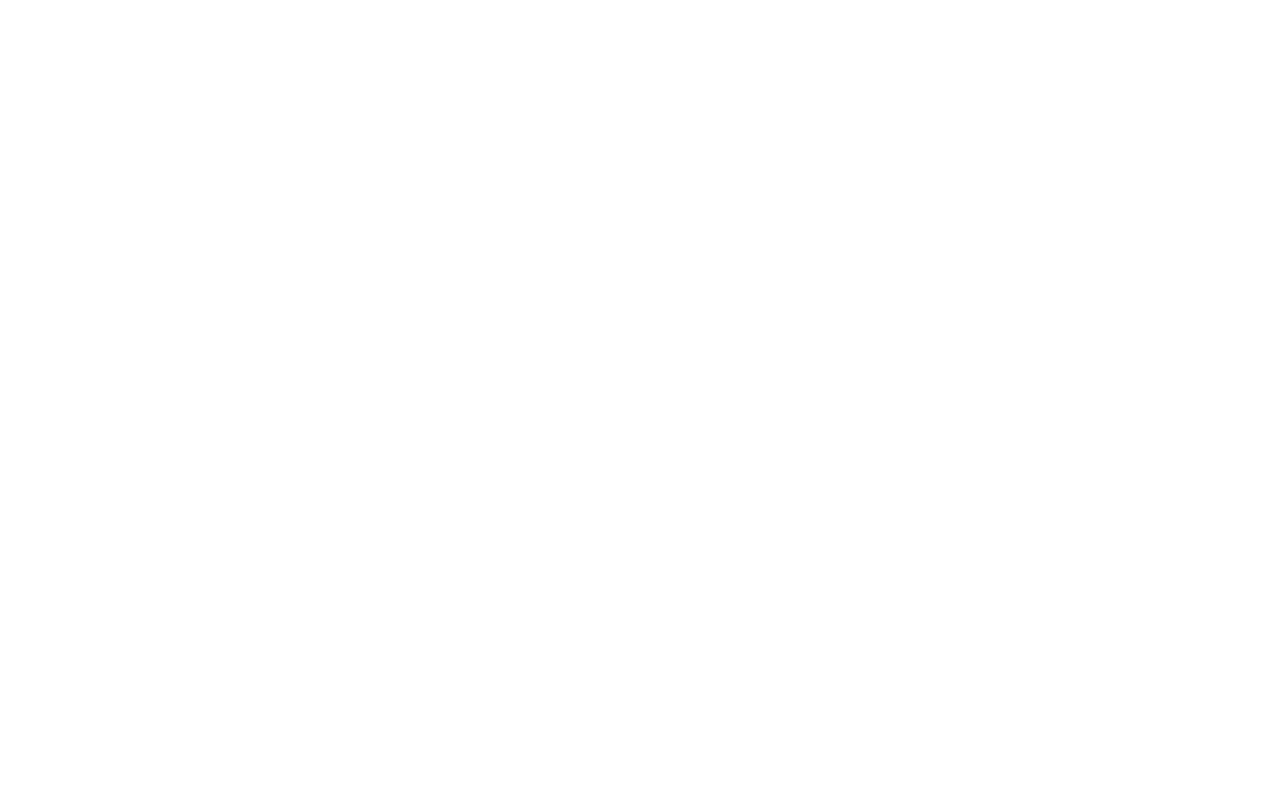
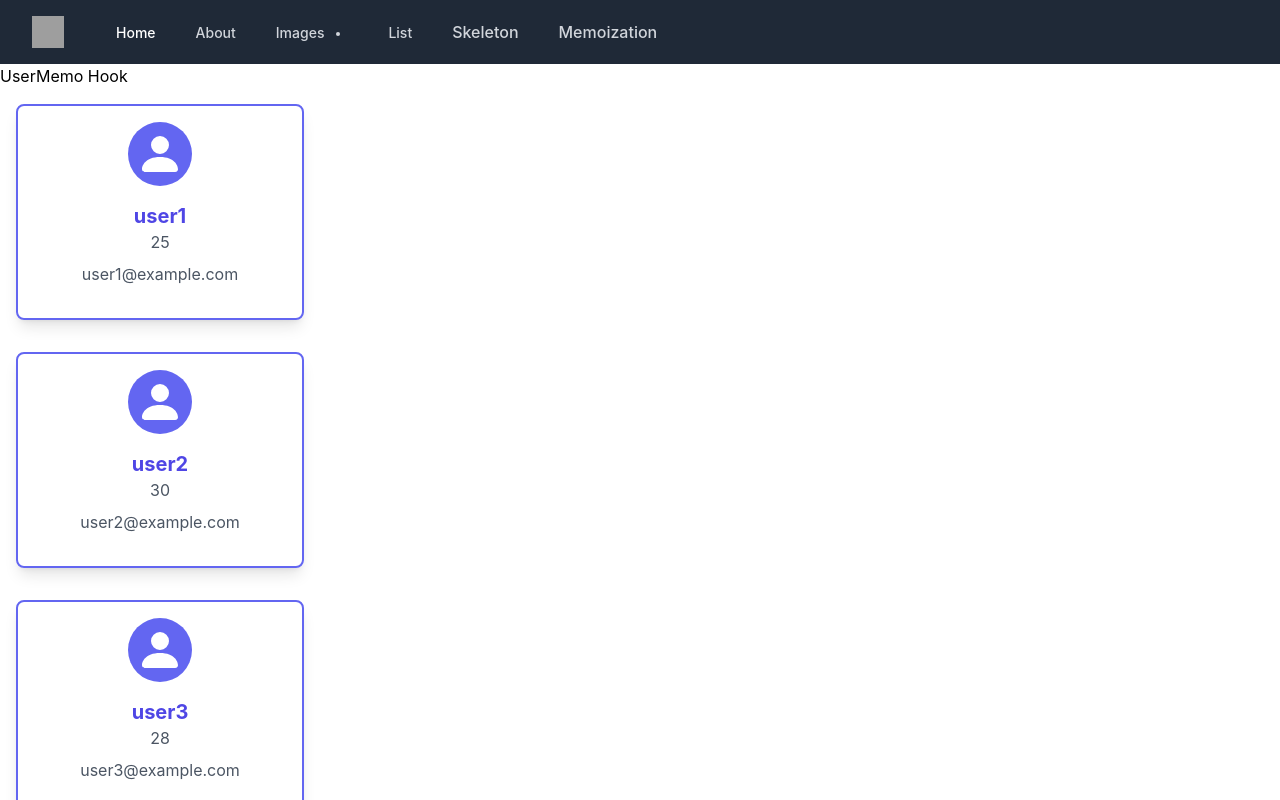
Before and after one commit to Chohankoti/Optimize, a React (Create React App) app: page /memo in a window 1280 px wide. Before the commit this address had no page. Shown: the top 800 px of the page. Built offline with nearby package versions, Linux system fonts and the light colour scheme; grey boxes are pictures that could not be loaded.

Commit message:
working on memoization

```diff
--- a/src/App.js
+++ b/src/App.js
@@ -7,6 +7,7 @@
 import UnOptimizedImage from './Components/Pages/UnOptimizedImage';
 import ListItems from './Components/Pages/ListItems';
 import SkeletonHome from './Components/Skeleton/SkeletonHome';
+import User from './Components/Memoization/User';
 
 // const Home = lazy(() => wait(1000).then(()=> import('./Components/Pages/Home')) )
 // const About = lazy(() => wait(1000).then(()=> import('./Components/Pages/About')))
@@ -15,6 +16,7 @@
 // const Images = lazy(() => wait(1000).then(()=>  import('./Components/Pages/Images')))
 // const ListItems = lazy(() => wait(1000).then(()=>  import('./Components/Pages/ListItems')))
 // const SkeletonHome = lazy(() => wait(1000).then(()=>  import('./Components/Skeleton/SkeletonHome')))
+// const User = lazy(() => wait(1000).then(()=>  import('./Components/Memoization/User')))
 
 export default function App() {
   return (
@@ -27,6 +29,7 @@
             <Route path="/unoptimizedimages" element={<UnOptimizedImage/>} />
             <Route path="/list" element={<ListItems/>} />
             <Route path="/skeleton" element={<SkeletonHome/>} />
+            <Route path="/memo" element={<User/>} />
           </Route>
         </Routes>
     </BrowserRouter>
--- /dev/null
+++ b/src/Components/Memoization/Details.jsx
@@ -0,0 +1,23 @@
+import React from 'react';
+
+const Details = ({ user }) => {
+    return (
+        <div className="flex">
+            <div className="w-full md:w-1/2 lg:w-1/3 xl:w-1/4 p-4">
+                <div className="rounded-lg border-2 border-indigo-500 bg-transparent p-4 text-center shadow-lg dark:bg-gray-800">
+                    <figure className="mx-auto mb-4 flex h-16 w-16 items-center justify-center rounded-full bg-indigo-500 dark:bg-indigo-600">
+                        <svg xmlns="http://www.w3.org/2000/svg" width="48" height="48" fill="currentColor" className="bi bi-person-fill text-white dark:text-indigo-300" viewBox="0 0 16 16">
+                            <path d="M3 14s-1 0-1-1 1-4 6-4 6 3 6 4-1 1-1 1H3zm5-6a3 3 0 1 0 0-6 3 3 0 0 0 0 6z"></path>
+                        </svg>
+                        <figcaption className="sr-only">John Doe, Web Developer</figcaption>
+                    </figure>
+                    <h2 className="mt-4 text-xl font-bold text-indigo-600 dark:text-indigo-400">{user.name}</h2>
+                    <p className="mb-2 text-gray-600 dark:text-gray-300">{user.age}</p>
+                    <p className="mb-4 text-gray-600 dark:text-gray-300">{user.email}</p>
+                </div>
+            </div>
+        </div>
+    );
+};
+
+export default Details;
--- /dev/null
+++ b/src/Components/Memoization/User.jsx
@@ -0,0 +1,31 @@
+import React, { useState } from 'react';
+import Details from './Details';
+
+export default function User() {
+    const userList = [
+        { id: 1, name: 'user1', age: 25, email: 'user1@example.com' },
+        { id: 2, name: 'user2', age: 30, email: 'user2@example.com' },
+        { id: 3, name: 'user3', age: 28, email: 'user3@example.com' },
+        { id: 4, name: 'user4', age: 32, email: 'user4@example.com' },
+        { id: 5, name: 'user5', age: 29, email: 'user5@example.com' },
+        { id: 6, name: 'user6', age: 27, email: 'user6@example.com' },
+        { id: 7, name: 'user7', age: 31, email: 'user7@example.com' },
+        { id: 8, name: 'user8', age: 26, email: 'user8@example.com' },
+        { id: 9, name: 'user9', age: 33, email: 'user9@example.com' },
+        { id: 10, name: 'user10', age: 34, email: 'user10@example.com' },
+    ];
+
+    const [users, setUser] = useState(userList);
+
+    const displayList = users.map(user => {
+        console.log("No of time loading....");
+        return <Details key={user.id} user={user} />;
+    });
+
+    return (
+        <div>
+            <h1>UserMemo Hook</h1>
+            {displayList}
+        </div>
+    );
+}
--- a/src/Components/NavBar.jsx
+++ b/src/Components/NavBar.jsx
@@ -103,6 +103,12 @@
                     className="text-gray-300 hover:bg-gray-700 hover:text-white block px-3 py-2 rounded-md text-base font-medium"
                   >
                     Skeleton
+                  </Link>
+                  <Link
+                    to="/memo"
+                    className="text-gray-300 hover:bg-gray-700 hover:text-white block px-3 py-2 rounded-md text-base font-medium"
+                  >
+                    Memoization
                   </Link>
 
                 </div>
@@ -253,6 +259,12 @@
                 >
                   Skeleton
                 </Link>
+                <Link
+                    to="/memo"
+                    className="text-gray-300 hover:bg-gray-700 hover:text-white block px-3 py-2 rounded-md text-base font-medium"
+                  >
+                    Memoization
+                  </Link>
               </div>
             </div>
           )}
```
